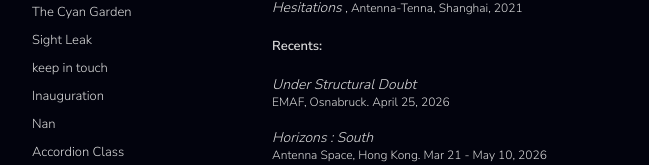
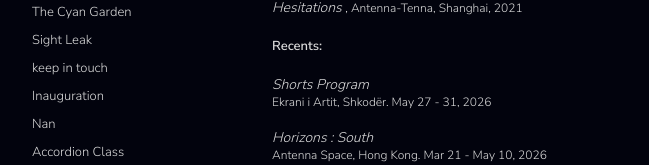
Before and after one commit to JAWeiss89/zuqiangPortfolioReact, a React (Create React App) app: page / in a window 1280 px wide. Shown: the part 233-398 px from the top of the page, without its empty margins (8-657 px from the left). Built offline with nearby package versions, Linux system fonts and the light colour scheme.

Commit message:
Update Home.js

```diff
--- a/src/Home.js
+++ b/src/Home.js
@@ -112,15 +112,15 @@ const Home = ({ hideNav }) => {
 
       <p style={{ margin: '0px', fontSize: '14px' }}>
         <a
-          href="https://www.emaf.de/en/timetable/#p73857"
+          href="https://www.instagram.com/ekraniiartit/?hl=en"
           target="_blank"
           rel="noopener noreferrer"
         >
-          <em>Under Structural Doubt</em>
+          <em>Shorts Program</em>
         </a>
       </p>
       <p style={{ margin: '0px', fontSize: '12px' }}>
-        EMAF, Osnabruck. April 25, 2026
+        Ekrani i Artit, Shkodër. May 27 - 31, 2026
       </p>
 <br />
       <p style={{ margin: '0px', fontSize: '14px' }}>
```
